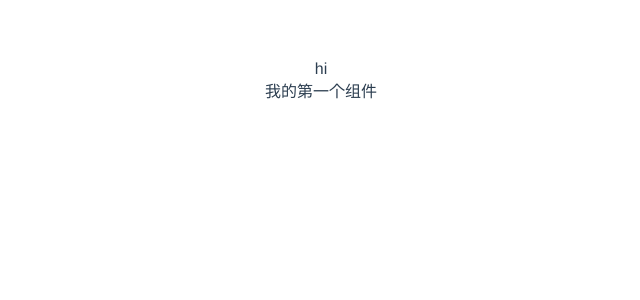
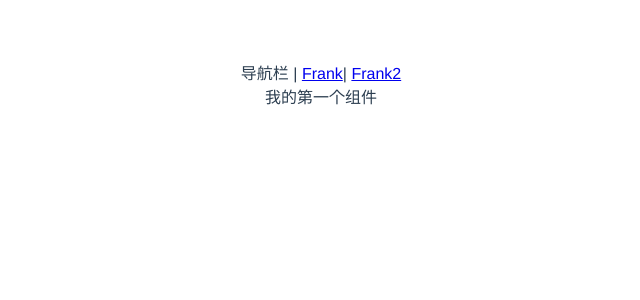
Before and after one commit to weiweijie-aqa/wei-ui, a Vue app: page / in a window 1280 px wide. Shown: the top 300 px of the page, without its empty margins (319-959 px from the left). Built offline with nearby package versions, Linux system fonts and the light colour scheme.

Commit message:
初始化

```diff
--- a/index.html
+++ b/index.html
@@ -1,13 +1,13 @@
 <!DOCTYPE html>
 <html lang="en">
   <head>
-  <meta charset="UTF-8">
+    <meta charset="UTF-8" />
     <link rel="icon" href="/favicon.ico" />
-  <meta name="viewport" content="width=device-width, initial-scale=1.0">
+    <meta name="viewport" content="width=device-width, initial-scale=1.0" />
     <title>Vite App</title>
   </head>
   <body>
     <div id="app"></div>
-  <script type="module" src="/src/main.js"></script>
+    <script type="module" src="/src/main.ts"></script>
   </body>
 </html>
--- a/src/App.vue
+++ b/src/App.vue
@@ -1,15 +1,14 @@
 <template>
- <div>hi</div>
-  <Frank></Frank>
+  <div>
+    导航栏 |
+    <router-link to="/">Frank</router-link>|
+    <router-link to="/Frank2">Frank2</router-link>
+  </div>
+  <router-view></router-view>
 </template>
 
 <script>
-import Frank from './components/Frank.vue'
-
 export default {
   name: 'App',
-  components: {
-    Frank
-  }
 }
 </script>
--- /dev/null
+++ b/src/components/Frank2.vue
@@ -0,0 +1,13 @@
+<script setup>
+
+</script>
+
+<template>
+  <div>
+    我的第二个组件
+  </div>
+</template>
+
+<style scoped>
+
+</style>
--- a/src/main.js
+++ /dev/null
@@ -1,5 +0,0 @@
-import { createApp } from 'vue'
-import App from './App.vue'
-import './index.css'
-
-createApp(App).mount('#app')
--- /dev/null
+++ b/src/main.ts
@@ -0,0 +1,19 @@
+import { createApp } from 'vue'
+import App from './App.vue'
+import './index.css'
+import Frank from './components/Frank.vue'
+import Frank2 from './components/Frank2.vue'
+import { createRouter, createWebHashHistory } from 'vue-router'
+import Frank from './components/Frank.vue'
+const history = createWebHashHistory()
+const router = createRouter({
+  history: history,
+  routes: [
+    { path: '/', component: Frank },
+    { path: '/Frank2', component: Frank2 },
+  ],
+})
+
+const app = createApp(App)
+app.use(router)
+app.mount('#app')
--- /dev/null
+++ b/src/shims-vue.d.ts
@@ -0,0 +1,6 @@
+declare module '*.vue' {
+  import { ComponentOptions } from 'vue'
+  const ComponentOptions: ComponentOptions
+  export default ComponentOptions
+}
+// 解决.vue文件引入报错
```
Also changed, not shown: package.json (+4 -3 lines), 2 other files (tests, documents, lock files or other folders). Lines whose indentation alone changed are shown as unchanged.
